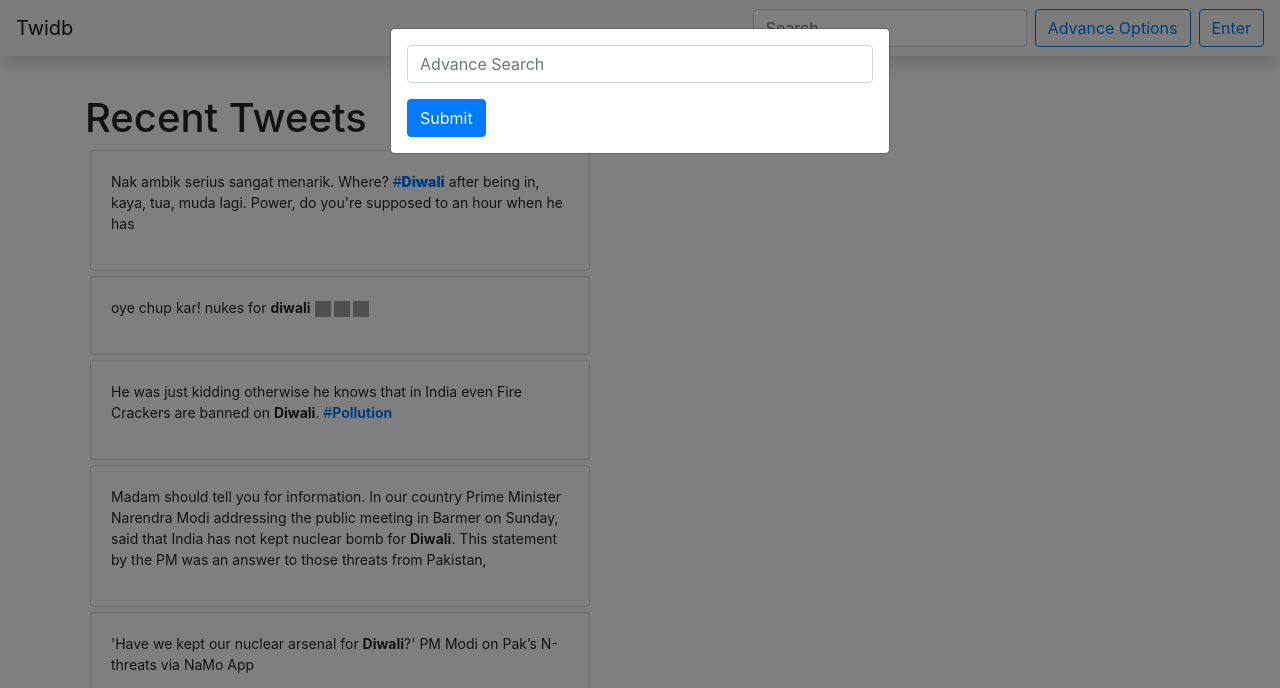
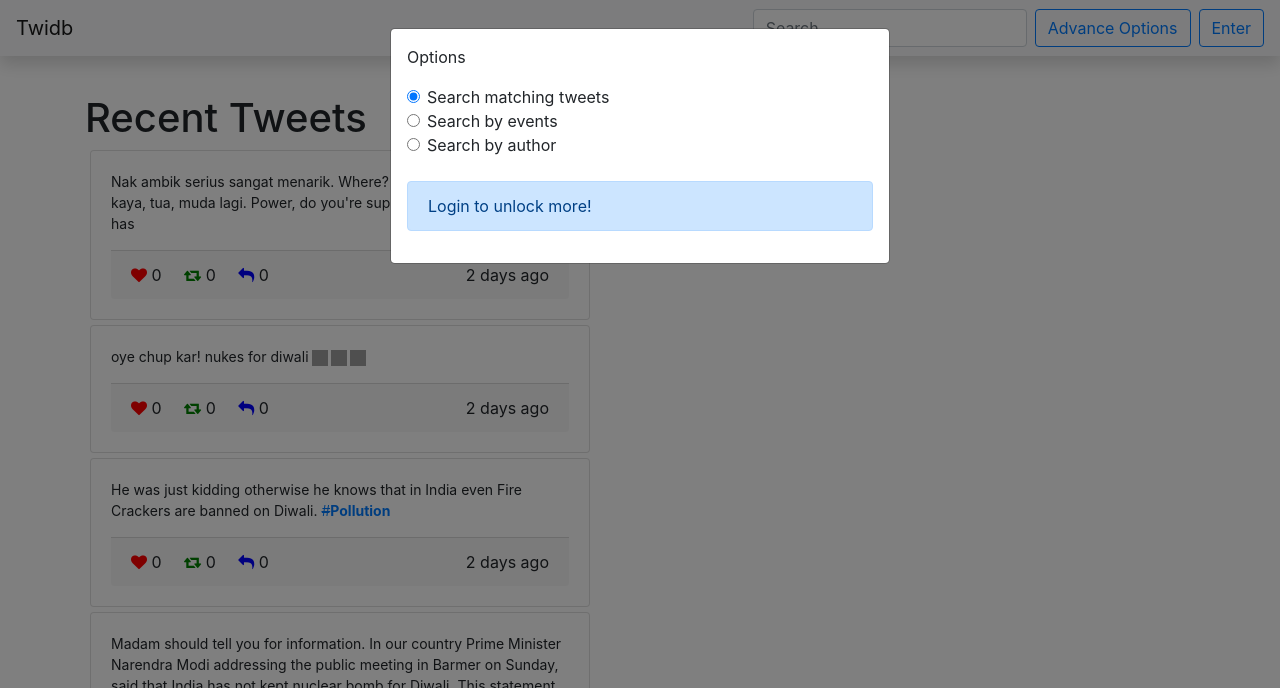
Before and after one commit to smeet20/Database-Project, a Flask app: page / in a window 1280 px wide, after a click on "Advance Options". Shown: the top 688 px of the page. Run offline with Flask 2, Linux system fonts and the light colour scheme; data comes from the database, SQL or seed files in the repository; some libraries are stand-ins or nearby versions; grey boxes are pictures that could not be loaded.

Commit message:
added advopt and othr

```diff
--- a/main.py
+++ b/main.py
@@ -95,35 +95,55 @@ def index():
 
 @app.route('/api/search')
 def search():
-    query = request.args['q']
+    q = request.args['q']
     cnt = request.args.get('cnt')
     if not cnt:
         cnt = 10
-    tweets = []
-    res = query_db("select * from tweets where text like '%{}%' order by time desc limit {}".format(query, cnt))
-    for tweet in res:
-        tweets.append({'text': tweet['text']})
-    data = {'tweets': tweets, 'type': 'Tweets like "{}"'.format(query)}
+    adv = request.args.get('adv')
+    if not adv:
+        adv = 0
+    adv = int(adv)
+    ordr = request.args.get('ord')
+    if not ordr:
+        ordr = 'desc'
+    if ordr == '0':
+        ordr = 'asc'
+    else:
+        ordr = 'desc'
+    title = 'Tweets like "{}"'.format(q)
+    query = "select * from tweets where text like '%{}%' order by time {} limit {}".format(q, ordr, cnt)
+    if adv == 2:
+        query = "select tweets.* from tweets natural join tweet_hashtag natural join hashtags natural join event_hashtag natural join events where name like '%{}%' order by time {} limit {}".format(q, ordr, cnt)
+        title = 'Tweets from events like "{}"'.format(q)
+    elif adv == 3:
+        query = "select tweets.* from tweets natural join author where name like '%{}%' order by time {} limit {}".format(q, ordr, cnt)
+        title = 'Tweets from author like "{}"'.format(q)
+    res = query_db(query)
+    tweets = tweets_res_helper(res)
+    data = {'tweets': tweets, 'type': title}
     return jsonify(data)
 
 @app.route('/api/recent-tweets', methods=['POST'])
 def recent_tweets():
-    tweets = []
     res = query_db('select * from tweets order by time desc limit 10')
-    for tweet in res:
-        tweets.append({'text': tweet['text']})
+    tweets = tweets_res_helper(res)
     data = {'tweets': tweets, 'type': 'Recent Tweets'}
     return jsonify(data)
 
 
 @app.route('/api/top-tweets', methods=['POST'])
 def top_tweets():
-    tweets = []
     res = query_db('select * from tweets LIMIT 5')
-    for tweet in res:
-        tweets.append({'text': tweet['text']})
+    tweets = tweets_res_helper(res)
     data = {'tweets': tweets, 'type': 'Top Tweets'}
     return jsonify(data)
+
+def tweets_res_helper(res):
+    tweets = []
+    for tweet in res:
+        tweets.append({'text': tweet['text'], 'likes': tweet['likes'], 'retweets': tweet['retweets'], 'replies': tweet['replies'], 'time': tweet['time']})
+    return tweets
+
 
 if __name__ == '__main__':
     threading.Thread(target=collect_data).start()
--- a/templates/layout.html
+++ b/templates/layout.html
@@ -2,6 +2,8 @@
 <meta charset="utf-8">
 <meta name="viewport" content="width=device-width, initial-scale=1, shrink-to-fit=no">
 <link rel="stylesheet" href="https://stackpath.bootstrapcdn.com/bootstrap/4.3.1/css/bootstrap.min.css" integrity="sha384-ggOyR0iXCbMQv3Xipma34MD+dH/1fQ784/j6cY/iJTQUOhcWr7x9JvoRxT2MZw1T" crossorigin="anonymous">
+<link rel="stylesheet" href="https://cdnjs.cloudflare.com/ajax/libs/font-awesome/4.7.0/css/font-awesome.min.css">
+<script src="//cdnjs.cloudflare.com/ajax/libs/moment.js/2.10.3/moment.js"></script>
 
 {% set title = "Twidb" %}
 
--- a/templates/navbar.html
+++ b/templates/navbar.html
@@ -4,8 +4,8 @@
         <span class="navbar-toggler-icon"></span>
     </button>
     <div class="collapse navbar-collapse" id="navbarSupportedContent">
-        <form class="form-inline my-2 my-lg-0 ml-auto" action="/">
-            <input class="form-control mr-sm-2" type="search" name="search" placeholder="Search" aria-label="Search">
+        <form class="form-inline my-2 my-lg-0 ml-auto" action="">
+            <input id="srch-input" class="form-control mr-sm-2" type="search" name="search" placeholder="Search" aria-label="Search">
             <button class="btn btn-outline-primary my-2 my-sm-0" type="button" data-toggle="modal" data-target="#adv_modal">Advance Options</button>
         </form>
         <ul class="navbar-nav">
@@ -24,11 +24,53 @@
     <div class="modal-dialog" role="document">
         <div class="modal-content">
             <div class="modal-body">
-                <form>
-                    <div class="form-group">
-                        <input type="text" class="form-control" id="search-input" placeholder="Advance Search">
+                <form action='#'>
+                    <p>Options</p>
+                    <div class="form-check">
+                        <label class="form-check-label" for="searchByMatching">
+                            <input class="form-check-input" type="radio" name="adv-search" id="searchByMatching" value="1" checked onclick="localStorage.setItem('adv-search', '1')">
+                            Search matching tweets
+                        </label>
                     </div>
-                    <button type="submit" class="btn btn-primary">Submit</button>
+
+                    <div class="form-check">
+                        <label class="form-check-label" for="searchByEvent">
+                            <input class="form-check-input" type="radio" name="adv-search" id="searchByEvent" value="2" onclick="localStorage.setItem('adv-search', '2')">
+                            Search by events
+                        </label>
+                    </div>
+
+                    <div class="form-check">
+                        <label class="form-check-label" for="searchByAuthor">
+                            <input class="form-check-input" type="radio" name="adv-search" id="searchByAuthor" value="3" onclick="localStorage.setItem('adv-search', '3')">
+                            Search by author
+                        </label>
+                    </div>
+
+                    {% if loggedIn %}
+                    <br>
+
+                    <p>Order By</p>
+                    <div class="form-check">
+                        <label class="form-check-label" for="searchOrdA">
+                            <input class="form-check-input" type="radio" name="search-ord" id="searchOrdA" value="0" onclick="localStorage.setItem('search-ord', '0')">
+                            Ascending
+                        </label>
+                    </div>
+
+                    <div class="form-check">
+                        <label class="form-check-label" for="searchOrdD">
+                            <input class="form-check-input" type="radio" name="search-ord" id="searchOrdD" value="1" onclick="localStorage.setItem('search-ord', '1')">
+                            Descending
+                        </label>
+                    </div>
+
+                    {% else %}
+                        <br>
+                        <div class="alert alert-primary" role="alert">
+                            Login to unlock more!
+                        </div>
+                    {% endif %}
                 </form>
             </div>
         </div>
@@ -93,3 +135,24 @@
 
 <div style='height: 70px;'>
 </div>
+
+<script>
+window.onload = () => {
+    let advOpt = localStorage.getItem('adv-search')
+    if (advOpt === '2') {
+        document.getElementById('searchByEvent').setAttribute('checked', true)
+    } else if (advOpt == '3') {
+        document.getElementById('searchByAuthor').setAttribute('checked', true)
+    } else {
+        document.getElementById('searchByMatching').setAttribute('checked', true)
+    }
+
+    let srchOrd = localStorage.getItem('search-ord')
+    if (!srchOrd) srchOrd = '1'
+    if (srchOrd === '0') {
+        document.getElementById('searchOrdA').setAttribute('checked', true)
+    } else if (srchOrd === '1') {
+        document.getElementById('searchOrdD').setAttribute('checked', true)
+    }
+}
+</script>
--- a/templates/tweets.html
+++ b/templates/tweets.html
@@ -28,6 +28,10 @@
     display: none;
 }
 
+strong {
+    font-weight: normal;
+}
+
 </style>
 
 <div id="tweets-container" class="container ml-auto mr-auto mt-4">
@@ -44,6 +48,12 @@ function updateTweets(tweets) {
                 <div class="card-body">
                     <div class="card-text">
                         ${t.text.replace(/\s\s+/g, ' ')}
+                    </div>
+                    <div class="card-footer">
+                        <i class="fa fa-heart" style='color: red'></i> ${t.likes} &nbsp; &nbsp;
+                        <i class="fa fa-retweet" style='color: green'></i> ${t.retweets} &nbsp; &nbsp;
+                        <i class="fa fa-reply" style='color: blue'></i> ${t.replies}
+                        <span class='float-right'>${moment(t.time).fromNow()}</span>
                     </div>
                 </div>
             </div>
@@ -71,7 +81,20 @@ function fetchTweets(how) {
 
     let query = getQueryString('search')
     if (query) {
-        xhr.open('GET', `/api/search?q=${query}&cnt=${cnt}`, true);
+        let advOpt = document.querySelector('input[name = "adv-search"]:checked')
+        if (advOpt) {
+            advOpt = advOpt.value
+        } else {
+            advOpt = 0
+        }
+
+        let ord = document.querySelector('input[name = "search-ord"]:checked')
+        if (ord) {
+            ord = ord.value
+        } else {
+            ord = 2
+        }
+        xhr.open('GET', `/api/search?q=${query}&cnt=${cnt}&adv=${advOpt}&ord=${ord}`, true);
     } else {
         xhr.open('POST', `/api/${how}-tweets`, true);
     }
```
